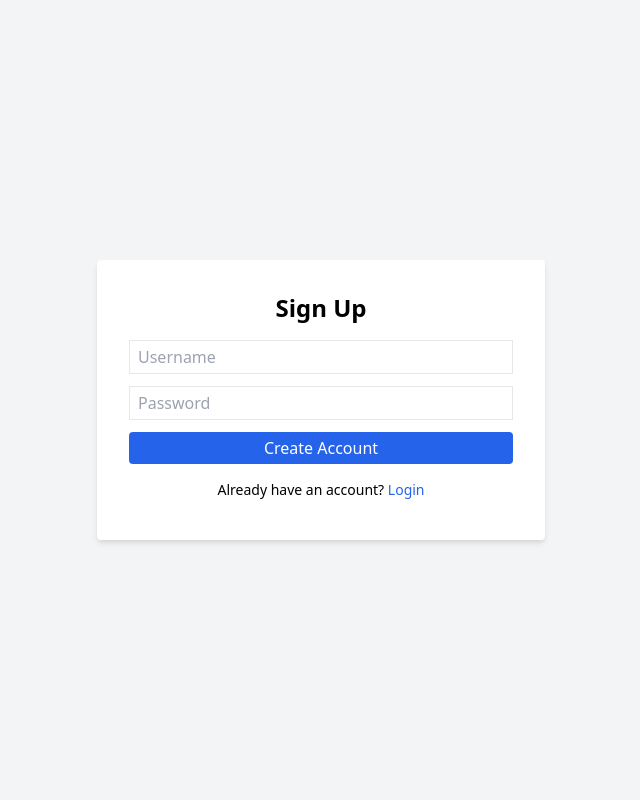
After one commit to Raygunadk2002/graph_analyser, a FastAPI app: template templates/signup.html in a window 1280 px wide. The commit adds this page. Shown: the whole page, without its empty margins (319-959 px from the left). Run offline with FastAPI, Linux system fonts and the light colour scheme; the template is opened without the code that fills it, so the values that code supplies are empty.

Commit message:
Separate signup and login pages

```diff
--- a/app.py
+++ b/app.py
@@ -189,6 +189,11 @@ async def create_project(request: Request, data: dict):
     return {"project_id": project_id}
 
 @app.get("/", response_class=HTMLResponse)
+async def signup_page(request: Request):
+    """Serve the signup page"""
+    return templates.TemplateResponse("signup.html", {"request": request})
+
+@app.get("/login", response_class=HTMLResponse)
 async def login_page(request: Request):
     """Serve the login page"""
     return templates.TemplateResponse("login.html", {"request": request})
--- /dev/null
+++ b/templates/signup.html
@@ -0,0 +1,47 @@
+<!DOCTYPE html>
+<html lang="en">
+<head>
+    <meta charset="UTF-8">
+    <meta name="viewport" content="width=device-width, initial-scale=1.0">
+    <title>Sign Up - Structural Movement Graph Analyser</title>
+    <link href="https://cdn.jsdelivr.net/npm/tailwindcss@2.2.19/dist/tailwind.min.css" rel="stylesheet">
+    <script src="https://unpkg.com/axios/dist/axios.min.js"></script>
+</head>
+<body class="bg-gray-100 min-h-screen flex items-center justify-center">
+    <div class="bg-white p-8 rounded shadow-md w-full max-w-md">
+        <h1 class="text-2xl font-bold mb-4 text-center">Sign Up</h1>
+        <form id="signup-form" class="space-y-3">
+            <input type="text" id="signup-username" class="border px-2 py-1 w-full" placeholder="Username">
+            <input type="password" id="signup-password" class="border px-2 py-1 w-full" placeholder="Password">
+            <button type="submit" class="bg-blue-600 text-white px-3 py-1 rounded w-full">Create Account</button>
+        </form>
+        <p class="text-center text-sm mt-4">Already have an account? <a href="/login" class="text-blue-600">Login</a></p>
+        <div id="auth-status" class="text-sm text-center mt-2"></div>
+    </div>
+
+    <script>
+    document.addEventListener('DOMContentLoaded', function() {
+        if (localStorage.getItem('authToken')) {
+            window.location.href = '/dashboard';
+            return;
+        }
+        const signupForm = document.getElementById('signup-form');
+        const authStatus = document.getElementById('auth-status');
+        signupForm.addEventListener('submit', async e => {
+            e.preventDefault();
+            try {
+                await axios.post('/signup', {
+                    username: document.getElementById('signup-username').value,
+                    password: document.getElementById('signup-password').value
+                });
+                authStatus.textContent = 'Signup successful. You can now login.';
+                authStatus.className = 'text-green-600 text-sm text-center';
+            } catch (err) {
+                authStatus.textContent = 'Signup error: ' + (err.response?.data?.detail || err.message);
+                authStatus.className = 'text-red-600 text-sm text-center';
+            }
+        });
+    });
+    </script>
+</body>
+</html>
```
Also changed, not shown: templates/login.html (+1 -23 lines).
